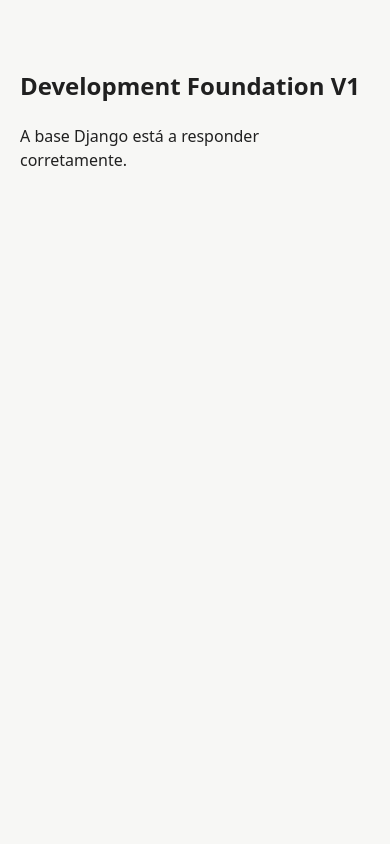
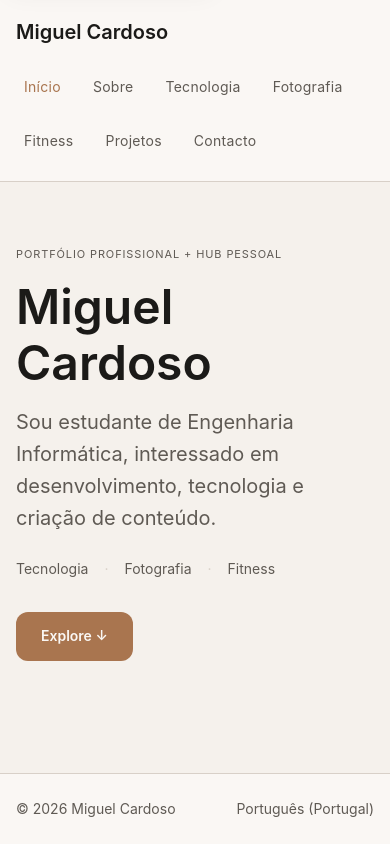
Before and after one commit to dmigueltc/Portfolio, a Django app: page / in a window 390 px wide. Run offline with Django 5.2, Linux system fonts and the light colour scheme.

Commit message:
primeiro incremento visual da Home + estabilização
- Tokens de design (cores, tipografia, espaçamento, radius, breakpoints)
  conforme design-system-v1.md, com hierarquia tipográfica fluida
  alinhada aos limites documentados.
- Layout base, header com navegação, hero (identidade, posicionamento,
  áreas, CTA) e footer básico.
- Rota \"/\" passa a servir a Home; verificação da Foundation move-se
  para \"/foundation-check/\" sem perda de funcionalidade.
- Acessibilidade: skip-link visível ao focar, alvos de toque da
  navegação/marca, foco visível, redução de movimento.
- Navegação apenas visual nesta fase (Home funcional; Sobre, Tecnologia,
  Fotografia, Fitness, Projetos, Contacto sem destino ainda).
- CTA \"Explore\" sem destino funcional fingido (não é <a href>).
- Label de navegação \"Início\" explícita, evitando colisão acidental
  com o catálogo de tradução interno do Django.
- Testes novos/reforçados para a Home e para a navegação pendente.
- PROJECT_STATUS.md, CHANGELOG.md (0.2.1) e decision-log.md (DEC-014,
  DEC-015) atualizados para refletir o estado real do projeto."

```diff
--- a/apps/pages/urls.py
+++ b/apps/pages/urls.py
@@ -6,5 +6,6 @@
 app_name = "pages"
 
 urlpatterns = [
-    path("", views.foundation_check, name="foundation-check"),
+    path("", views.home, name="home"),
+    path("foundation-check/", views.foundation_check, name="foundation-check"),
 ]
--- a/apps/pages/views.py
+++ b/apps/pages/views.py
@@ -1,4 +1,8 @@
 from django.shortcuts import render
+
+
+def home(request):
+    return render(request, "pages/home.html")
 
 
 def foundation_check(request):
--- a/static/css/base.css
+++ b/static/css/base.css
@@ -1,17 +1,111 @@
+/*
+ * Base — reset mínimo, tipografia e acessibilidade
+ * Portfólio Miguel Cardoso
+ */
+
+*,
+*::before,
+*::after {
+  box-sizing: border-box;
+}
+
 :root {
   color-scheme: light;
-  font-family: system-ui, sans-serif;
-  line-height: 1.5;
 }
 
 body {
   margin: 0;
-  background: #f7f7f5;
-  color: #202020;
+  font-family: var(--font-family-base);
+  font-size: var(--font-size-body);
+  line-height: var(--line-height-body);
+  background: var(--color-background);
+  color: var(--color-text);
 }
 
-main {
-  max-width: 60rem;
-  margin: 0 auto;
-  padding: 3rem 1.25rem;
+h1, h2, h3, h4 {
+  margin: 0 0 var(--space-lg) 0;
+  line-height: var(--line-height-heading);
+  font-weight: 600;
 }
+
+h1 { font-size: var(--font-size-h1); }
+h2 { font-size: var(--font-size-h2); }
+h3 { font-size: var(--font-size-h3); }
+
+p {
+  margin: 0 0 var(--space-lg) 0;
+  color: var(--color-text);
+}
+
+.text-muted {
+  color: var(--color-text-muted);
+}
+
+a {
+  color: var(--color-accent);
+  text-decoration-thickness: 1px;
+  text-underline-offset: 0.15em;
+}
+
+a:hover {
+  color: var(--color-text);
+}
+
+/* Foco sempre visível — navegação por teclado (NFR-003) */
+a:focus-visible,
+button:focus-visible,
+[tabindex]:focus-visible {
+  outline: 2px solid var(--color-accent);
+  outline-offset: 2px;
+  border-radius: var(--radius-sm);
+}
+
+/* Reduz movimento quando pedido pelo utilizador */
+@media (prefers-reduced-motion: reduce) {
+  *,
+  *::before,
+  *::after {
+    animation-duration: 0.001ms !important;
+    animation-iteration-count: 1 !important;
+    transition-duration: 0.001ms !important;
+    scroll-behavior: auto !important;
+  }
+}
+
+/* Utilitário para conteúdo apenas para leitores de ecrã (nunca visível) */
+.visually-hidden {
+  position: absolute;
+  width: 1px;
+  height: 1px;
+  padding: 0;
+  margin: -1px;
+  overflow: hidden;
+  clip: rect(0, 0, 0, 0);
+  white-space: nowrap;
+  border: 0;
+}
+
+/* Skip-link: fica fora do ecrã por omissão, mas TORNA-SE visível ao
+   receber foco por teclado — ao contrário de .visually-hidden, que
+   nunca deve aparecer. Não usar .visually-hidden aqui de propósito. */
+.skip-link {
+  position: absolute;
+  top: var(--space-sm);
+  left: var(--space-sm);
+  transform: translateY(-150%);
+  z-index: 100;
+  background: var(--color-surface);
+  color: var(--color-text);
+  padding: var(--space-sm) var(--space-lg);
+  border-radius: var(--radius-sm);
+  border: var(--border-width) solid var(--color-border);
+  box-shadow: var(--shadow-soft);
+  transition: transform var(--transition-fast);
+}
+
+.skip-link:focus,
+.skip-link:focus-visible {
+  transform: translateY(0);
+  outline: 2px solid var(--color-accent);
+  outline-offset: 2px;
+}
--- /dev/null
+++ b/static/css/layout.css
@@ -0,0 +1,198 @@
+/*
+ * Layout — Portfólio Miguel Cardoso
+ * Mobile-first, conforme docs/03-design/responsive-strategy.md
+ * Breakpoints conceptuais: mobile 0–767px, tablet 768–1023px, desktop 1024px+
+ */
+
+.container {
+  width: 100%;
+  max-width: var(--content-max-width);
+  margin-inline: auto;
+  padding-inline: var(--space-lg);
+}
+
+/* Breakpoint "tablet" — mesmo valor de --breakpoint-tablet em
+   tokens.css (48rem / 768px). CSS não permite ler custom properties
+   dentro de @media; ver nota em tokens.css antes de alterar aqui. */
+@media (min-width: 48rem) {
+  .container {
+    padding-inline: var(--space-2xl);
+  }
+}
+
+/* -------------------- Header / Navegação -------------------- */
+
+.site-header {
+  border-bottom: var(--border-width) solid var(--color-border);
+  background: var(--color-surface);
+}
+
+.site-header__inner {
+  display: flex;
+  align-items: center;
+  justify-content: space-between;
+  gap: var(--space-lg);
+  padding-block: var(--space-lg);
+  flex-wrap: wrap;
+}
+
+.site-header__brand {
+  display: inline-block;
+  font-weight: 600;
+  font-size: var(--font-size-h3);
+  color: var(--color-text);
+  text-decoration: none;
+  /* Área de toque adequada (responsive-strategy.md §11) sem alterar a
+     posição visual do texto face ao container: a margin negativa
+     compensa o padding adicionado. */
+  padding-block: var(--space-md);
+  margin-block: calc(var(--space-md) * -1);
+}
+
+.site-header__brand:hover {
+  color: var(--color-accent);
+}
+
+/* Navegação principal — funciona sem hover, sem JS, empilha em mobile */
+.site-nav__list {
+  list-style: none;
+  margin: 0;
+  padding: 0;
+  display: flex;
+  flex-wrap: wrap;
+  align-items: center;
+  gap: var(--space-sm) var(--space-lg);
+}
+
+.site-nav__link,
+.site-nav__item--pending {
+  display: inline-block;
+  font-size: var(--font-size-small);
+  letter-spacing: 0.02em;
+  /* Mesma área de toque em todos os itens (funcionais e pendentes),
+     para o alinhamento vertical da lista se manter consistente. */
+  padding: var(--space-md) var(--space-sm);
+}
+
+.site-nav__link {
+  color: var(--color-text);
+  text-decoration: none;
+}
+
+.site-nav__link:hover,
+.site-nav__link[aria-current="page"] {
+  color: var(--color-accent);
+}
+
+/* Itens de navegação ainda sem página/link de destino (áreas futuras
+   deste incremento). Visíveis, mas não interativos nem focáveis —
+   evita a falsa promessa de um link que não leva a lado nenhum. */
+.site-nav__item--pending {
+  color: var(--color-text-muted);
+  cursor: default;
+}
+
+/* -------------------- Hero -------------------- */
+
+.hero {
+  padding-block: var(--space-4xl) var(--space-3xl);
+}
+
+.hero__eyebrow {
+  display: block;
+  font-size: var(--font-size-label);
+  letter-spacing: 0.08em;
+  text-transform: uppercase;
+  color: var(--color-text-muted);
+  margin-bottom: var(--space-lg);
+}
+
+.hero__name {
+  font-size: var(--font-size-display);
+  margin-bottom: var(--space-lg);
+}
+
+.hero__statement {
+  font-size: var(--font-size-h3);
+  font-weight: 400;
+  color: var(--color-text-muted);
+  max-width: 42rem;
+  margin-bottom: var(--space-xl);
+}
+
+.hero__areas {
+  list-style: none;
+  display: flex;
+  flex-wrap: wrap;
+  gap: var(--space-sm) var(--space-lg);
+  padding: 0;
+  margin: 0 0 var(--space-2xl) 0;
+  font-size: var(--font-size-small);
+  color: var(--color-text-muted);
+}
+
+.hero__areas li {
+  position: relative;
+}
+
+.hero__areas li:not(:last-child)::after {
+  content: "·";
+  margin-left: var(--space-lg);
+  color: var(--color-border);
+}
+
+/* CTA "Explore" */
+.button {
+  display: inline-flex;
+  align-items: center;
+  gap: var(--space-sm);
+  padding: var(--space-md) var(--space-xl);
+  border-radius: var(--radius-md);
+  font-size: var(--font-size-small);
+  font-weight: 600;
+  text-decoration: none;
+  border: var(--border-width) solid transparent;
+  transition: background-color var(--transition-fast), color var(--transition-fast);
+}
+
+.button--primary {
+  background: var(--color-accent);
+  color: var(--color-surface);
+}
+
+.button--primary:hover {
+  background: var(--color-text);
+  color: var(--color-surface);
+}
+
+/* Breakpoint "desktop" — mesmo valor de --breakpoint-desktop em
+   tokens.css (64rem / 1024px). Ver nota em tokens.css antes de alterar. */
+@media (min-width: 64rem) {
+  .hero {
+    padding-block: var(--space-5xl) var(--space-4xl);
+  }
+}
+
+/* -------------------- Footer -------------------- */
+
+.site-footer {
+  border-top: var(--border-width) solid var(--color-border);
+  background: var(--color-surface);
+  margin-top: var(--space-4xl);
+}
+
+.site-footer__inner {
+  display: flex;
+  flex-wrap: wrap;
+  align-items: center;
+  justify-content: space-between;
+  gap: var(--space-lg);
+  padding-block: var(--space-xl);
+  font-size: var(--font-size-small);
+  color: var(--color-text-muted);
+}
+
+.site-footer__note {
+  margin: 0;
+  color: var(--color-text-muted);
+}
--- /dev/null
+++ b/static/css/tokens.css
@@ -0,0 +1,87 @@
+/*
+ * Tokens de design — Portfólio Miguel Cardoso
+ *
+ * Valores conforme docs/03-design/design-system-v1.md.
+ * A paleta e a tipografia são "recomendação V1", não decisão final
+ * (ver decision-log.md, PEND-001). Estes tokens existem precisamente
+ * para permitir trocar paleta/tipografia/tema no futuro sem procurar
+ * valores espalhados pelo código.
+ */
+
+:root {
+  /* Cor — paleta neutra, accent terroso (recomendação V1) */
+  --color-background: #F5F1EC;
+  --color-surface: #FAF7F4;
+  --color-surface-strong: #EFE7E0;
+  --color-text: #1B1A18;
+  --color-text-muted: #5F5A54;
+  --color-border: #D8D0C8;
+  --color-accent: #A9754F;
+  --color-accent-soft: #D9B998;
+  --color-success: #3A5A48;
+  --color-warning: #8E6F3A;
+  --color-error: #7C4039;
+
+  /* Tipografia */
+  --font-family-base: "Inter", "Manrope", system-ui, -apple-system, sans-serif;
+
+  /* Hierarquia fluida: os limites min/max de cada clamp() correspondem
+     exatamente ao intervalo definido em design-system-v1.md §5. A curva
+     entre esses limites é interpolada entre viewport 480px e 1280px —
+     apenas a transição é uma escolha de implementação; os extremos não. */
+  --font-size-display: clamp(3rem, 2.4rem + 2vw, 4rem);       /* 48–64px */
+  --font-size-h1: clamp(2rem, 1.7rem + 1vw, 2.5rem);           /* 32–40px */
+  --font-size-h2: clamp(1.5rem, 1.2rem + 1vw, 2rem);           /* 24–32px */
+  --font-size-h3: clamp(1.25rem, 1.1rem + 0.5vw, 1.5rem);      /* 20–24px */
+  --font-size-body: 1rem;                                      /* 16px */
+  --font-size-small: 0.875rem;                                 /* 14px */
+  --font-size-label: 0.6875rem;                                /* 11px */
+
+  --line-height-heading: 1.15;
+  --line-height-body: 1.6;
+
+  /* Espaçamento */
+  --space-xs: 0.25rem;   /* 4px */
+  --space-sm: 0.5rem;    /* 8px */
+  --space-md: 0.75rem;   /* 12px */
+  --space-lg: 1rem;      /* 16px */
+  --space-xl: 1.5rem;    /* 24px */
+  --space-2xl: 2rem;     /* 32px */
+  --space-3xl: 3rem;     /* 48px */
+  --space-4xl: 4rem;     /* 64px */
+  --space-5xl: 6rem;     /* 96px */
+
+  /* Layout */
+  --content-max-width: 75rem; /* 1200px */
+  --gutter: 1.5rem;           /* 24px, reduz em mobile via layout.css */
+
+  /* Radius, borders, sombras */
+  --radius-sm: 0.5rem;   /* 8px */
+  --radius-md: 0.75rem;  /* 12px */
+  --radius-lg: 1.125rem; /* 18px */
+  --border-width: 1px;
+  --shadow-soft: 0 8px 24px rgba(17, 17, 17, 0.05);
+
+  /* Transições — discretas e rápidas, conforme design-principles.md */
+  --transition-fast: 120ms ease;
+  --transition-base: 200ms ease;
+
+  /* Breakpoints conceptuais, conforme responsive-strategy.md §4:
+       Mobile: 0–767px | Tablet: 768–1023px | Desktop: 1024px+
+     Ficam aqui como REFERÊNCIA — CSS não permite usar custom properties
+     dentro da condição de uma @media query, por isso os mesmos valores
+     (48rem / 64rem) têm de estar escritos diretamente em cada @media
+     em layout.css. Não é possível centralizar tecnicamente isto sem
+     uma ferramenta de build (Sass, PostCSS), o que não se justifica
+     nesta fase. Se este valor mudar, atualizar também os dois pontos
+     assinalados em layout.css. */
+  --breakpoint-tablet: 48rem;   /* 768px */
+  --breakpoint-desktop: 64rem;  /* 1024px */
+}
+
+@media (prefers-reduced-motion: reduce) {
+  :root {
+    --transition-fast: 0ms;
+    --transition-base: 0ms;
+  }
+}
--- a/templates/base.html
+++ b/templates/base.html
@@ -4,12 +4,18 @@
   <head>
     <meta charset="utf-8">
     <meta name="viewport" content="width=device-width, initial-scale=1">
-    <title>{% block title %}{% translate "Development Foundation V1" %}{% endblock %}</title>
+    <title>{% block title %}Miguel Cardoso{% endblock %}</title>
+    <link rel="stylesheet" href="{% static 'css/tokens.css' %}">
     <link rel="stylesheet" href="{% static 'css/base.css' %}">
+    <link rel="stylesheet" href="{% static 'css/layout.css' %}">
+    {% block extra_css %}{% endblock %}
   </head>
   <body>
+    <a class="skip-link" href="#main-content">{% translate "Saltar para o conteúdo" %}</a>
+    {% include "includes/header.html" %}
     <main id="main-content">
       {% block content %}{% endblock %}
     </main>
+    {% include "includes/footer.html" %}
   </body>
 </html>
--- /dev/null
+++ b/templates/includes/footer.html
@@ -0,0 +1,13 @@
+{% load i18n %}
+<footer class="site-footer">
+  <div class="container site-footer__inner">
+    <p class="site-footer__note">© {% now "Y" %} Miguel Cardoso</p>
+    {% comment %}
+    Redes sociais e canais de contacto ainda não estão definidos
+    (ver decision-log.md, PEND-011) — não inventar ligações aqui.
+    {% endcomment %}
+    <p class="site-footer__note">
+      {% translate "Português (Portugal)" %}
+    </p>
+  </div>
+</footer>
--- /dev/null
+++ b/templates/includes/header.html
@@ -0,0 +1,41 @@
+{% load i18n %}
+<header class="site-header">
+  <div class="container site-header__inner">
+    <a class="site-header__brand" href="{% url 'pages:home' %}">Miguel Cardoso</a>
+
+    <nav class="site-nav" aria-label="{% translate 'Navegação principal' %}">
+      <ul class="site-nav__list">
+        <li>
+          <a class="site-nav__link" href="{% url 'pages:home' %}" aria-current="page">
+            {% comment %}
+            Texto fixo, não {% translate %}: a msgid "Home" coincide com
+            uma string já traduzida internamente pelo próprio Django
+            (ex.: admin), o que a fazia mudar para "Início" por acidente
+            de catálogo, não por decisão nossa. "Início" continua a ser
+            a escolha certa para PT-PT — fica aqui explícita e sob
+            controlo do projeto. Quando o seletor de idioma EN/FR for
+            implementado, usar {% templatetag openblock %} translate
+            "Home" context "navegação principal" {% templatetag closeblock %}
+            com um catálogo próprio do projeto (não vazio, ao contrário
+            do atual locale/), para não voltar a depender do catálogo
+            interno do Django.
+            {% endcomment %}
+            Início
+          </a>
+        </li>
+        {% comment %}
+        As áreas abaixo ainda não têm página/secção de destino nesta
+        fase (primeiro incremento visual da Home). Ficam visíveis na
+        navegação para comunicar a estrutura do site, mas não são
+        interativas para não prometer um link que não existe ainda.
+        {% endcomment %}
+        <li><span class="site-nav__item--pending">{% translate "Sobre" %}</span></li>
+        <li><span class="site-nav__item--pending">{% translate "Tecnologia" %}</span></li>
+        <li><span class="site-nav__item--pending">{% translate "Fotografia" %}</span></li>
+        <li><span class="site-nav__item--pending">{% translate "Fitness" %}</span></li>
+        <li><span class="site-nav__item--pending">{% translate "Projetos" %}</span></li>
+        <li><span class="site-nav__item--pending">{% translate "Contacto" %}</span></li>
+      </ul>
+    </nav>
+  </div>
+</header>
--- /dev/null
+++ b/templates/pages/home.html
@@ -0,0 +1,33 @@
+{% extends "base.html" %}
+{% load i18n %}
+
+{% block title %}Miguel Cardoso — {% translate "Portfólio profissional + hub pessoal" %}{% endblock %}
+
+{% block content %}
+<section class="hero container" aria-labelledby="hero-name">
+  <span class="hero__eyebrow">{% translate "Portfólio profissional + hub pessoal" %}</span>
+
+  <h1 id="hero-name" class="hero__name">Miguel Cardoso</h1>
+
+  <p class="hero__statement">
+    {% translate "Sou estudante de Engenharia Informática, interessado em desenvolvimento, tecnologia e criação de conteúdo." %}
+  </p>
+
+  <ul class="hero__areas" aria-label="{% translate 'Áreas principais' %}">
+    <li>{% translate "Tecnologia" %}</li>
+    <li>{% translate "Fotografia" %}</li>
+    <li>{% translate "Fitness" %}</li>
+  </ul>
+
+  {% comment %}
+  O CTA "Explore" ainda não tem destino funcional — a secção Explora,
+  Sobre mim, Projetos em destaque, Fotografia/criação e Contacto ficam
+  para incrementos seguintes, quando existir conteúdo real aprovado
+  (ver PROJECT_STATUS.md e sitemap-v1.md). Por isso não é um <a href>:
+  fica presente visualmente, sem fingir que já leva a algum lado.
+  {% endcomment %}
+  <span class="button button--primary">
+    {% translate "Explore" %} ↓
+  </span>
+</section>
+{% endblock %}
```
Also changed, not shown: PROJECT_STATUS.md (+25 -7 lines), apps/pages/tests.py (+76 -0 lines), docs/04-architecture/decisions/decision-log.md (+22 -0 lines), CHANGELOG.md.
